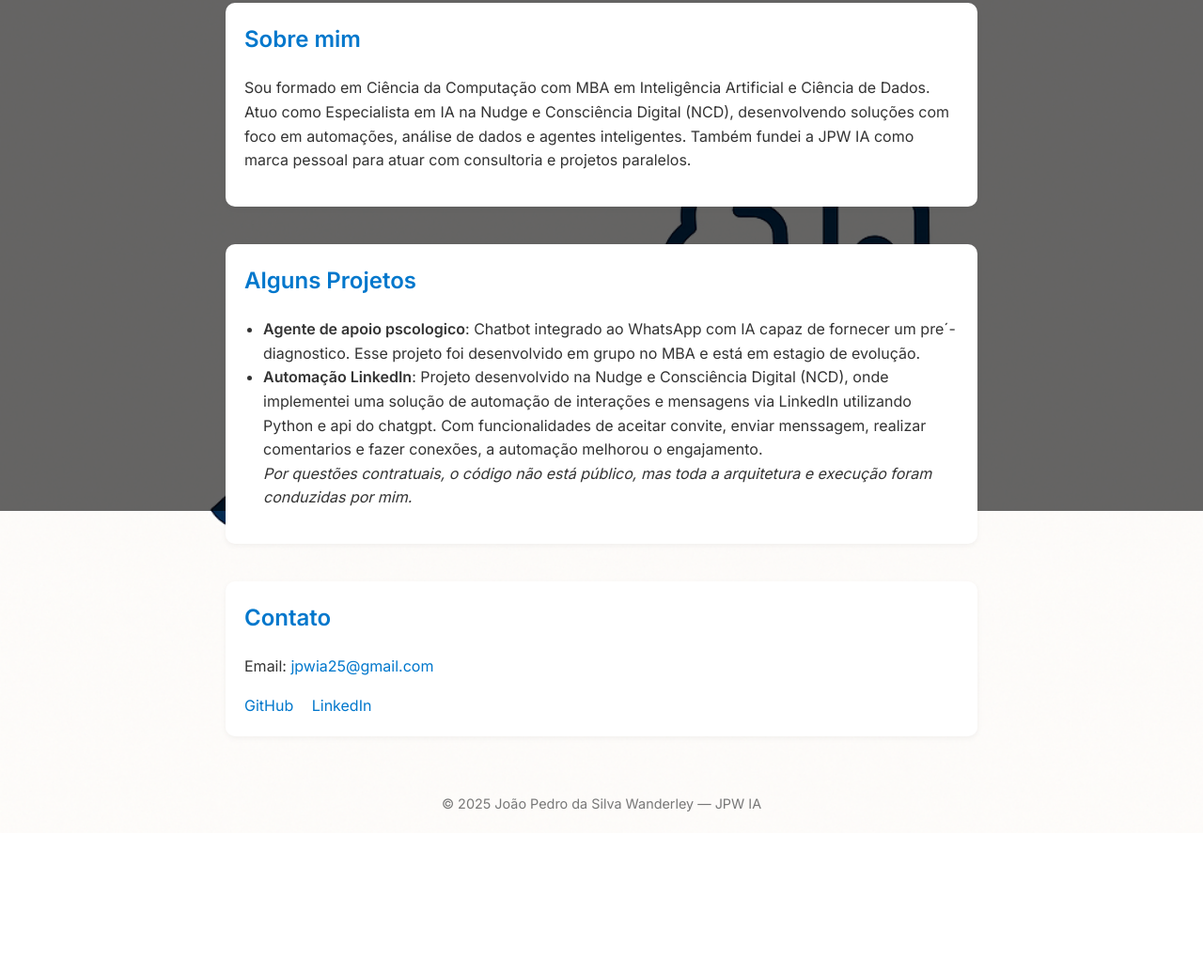
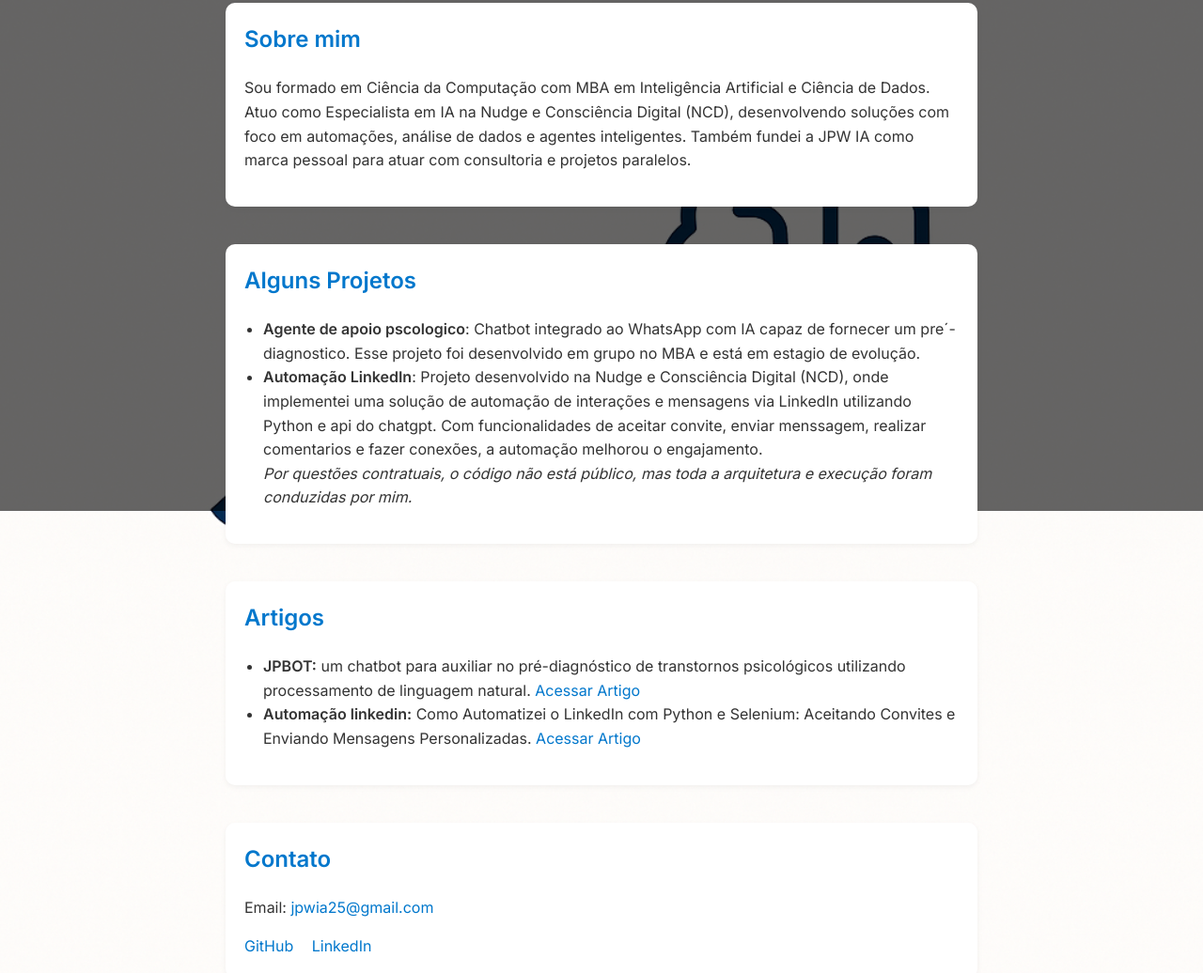
Before and after one commit to joaopedrowanderley-ia/portfolio, a plain HTML site: page index.html in a window 1280 px wide. Shown: the part 256-1292 px from the top of the page at 94% size. Before the commit the page ends 1143 px from the top, so only its background shows below. Drawn offline with Linux system fonts and the light colour scheme.

Commit message:
Update index.html

```diff
--- a/index.html
+++ b/index.html
@@ -118,12 +118,27 @@
     <section>
       <h2>Alguns Projetos</h2>
       <ul>
-        <li><strong>Agente de apoio pscologico</strong>: Chatbot integrado ao WhatsApp com IA capaz de fornecer um pre´-diagnostico.
+        <li>
+          <strong>Agente de apoio pscologico</strong>: Chatbot integrado ao WhatsApp com IA capaz de fornecer um pre´-diagnostico.
           Esse projeto foi desenvolvido em grupo no MBA e está em estagio de evolução.</li>
-  	<li><strong>Automação LinkedIn</strong>: Projeto desenvolvido na Nudge e Consciência Digital (NCD), onde implementei uma solução de automação de interações e mensagens via LinkedIn utilizando Python e api do chatgpt. Com funcionalidades de aceitar convite, enviar menssagem, realizar comentarios e fazer conexões, a automação melhorou o engajamento.
-  	  <br><em>Por questões contratuais, o código não está público, mas toda a arquitetura e execução foram conduzidas por mim.</em>
-	</li>
+  	    <li>
+          <strong>Automação LinkedIn</strong>: Projeto desenvolvido na Nudge e Consciência Digital (NCD), onde implementei uma solução de automação de interações e mensagens via LinkedIn utilizando Python e api do chatgpt. Com funcionalidades de aceitar convite, enviar menssagem, realizar comentarios e fazer conexões, a automação melhorou o engajamento.
+          <br><em>Por questões contratuais, o código não está público, mas toda a arquitetura e execução foram conduzidas por mim.</em>
+        </li>
+      </ul>
+    </section>
 
+    <section>
+      <h2>Artigos</h2>
+      <ul>
+        <li>
+          <strong>JPBOT:</strong> um chatbot para auxiliar no pré-diagnóstico de transtornos psicológicos utilizando processamento de linguagem natural.
+          <a href="https://www.linkedin.com/pulse/jpbot-um-chatbot-para-auxiliar-pr%25C3%25A9-diagn%25C3%25B3stico-de-wanderley-nielf/?trackingId=2krTQE7mTWmCed5dvSp43Q%3D%3D" target="_blank">Acessar Artigo</a>
+        </li>
+        <li>
+          <strong>Automação linkedin:</strong> Como Automatizei o LinkedIn com Python e Selenium: Aceitando Convites e Enviando Mensagens Personalizadas.
+          <a href="https://www.linkedin.com/pulse/como-automatizei-o-linkedin-com-python-e-selenium-wanderley-aamdf/?trackingId=2krTQE7mTWmCed5dvSp43Q%3D%3D" target="_blank">Acessar Artigo</a>
+        </li>
       </ul>
     </section>
 
```
